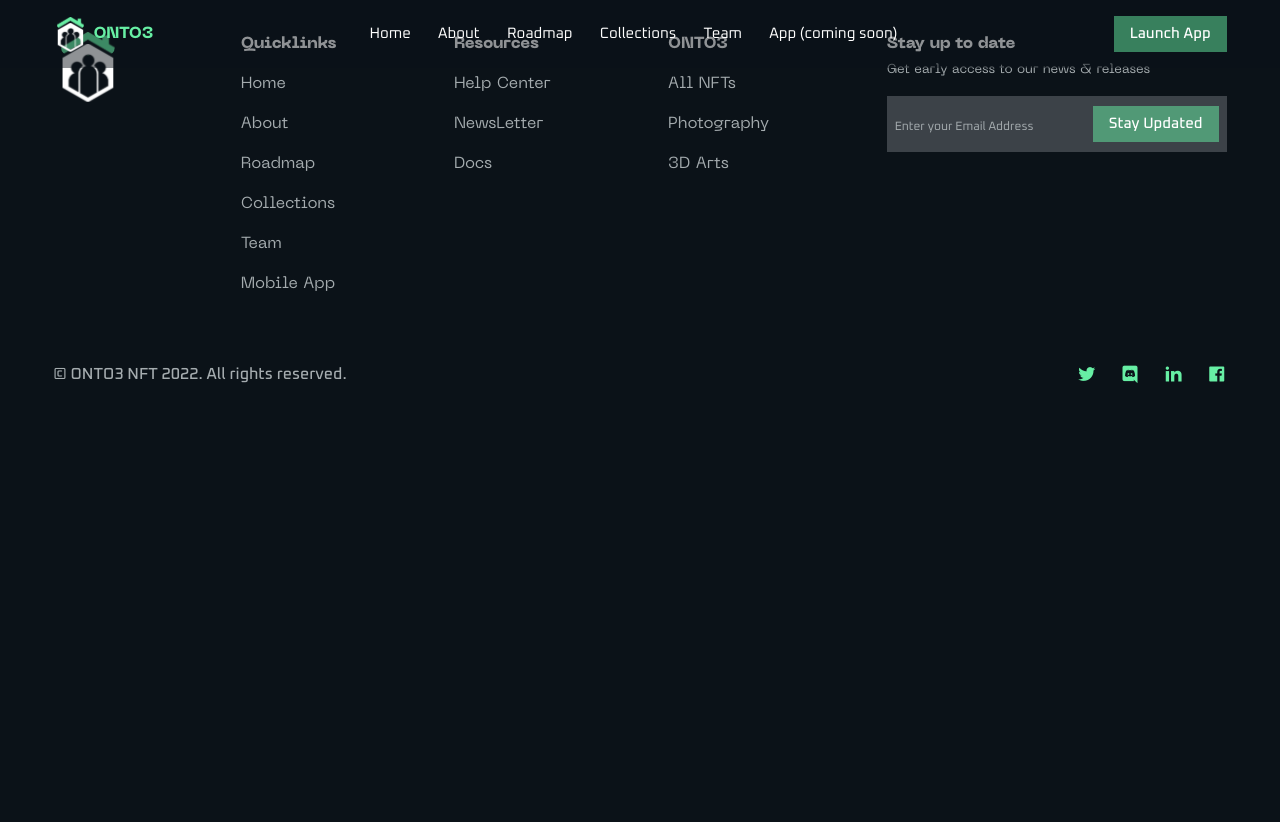
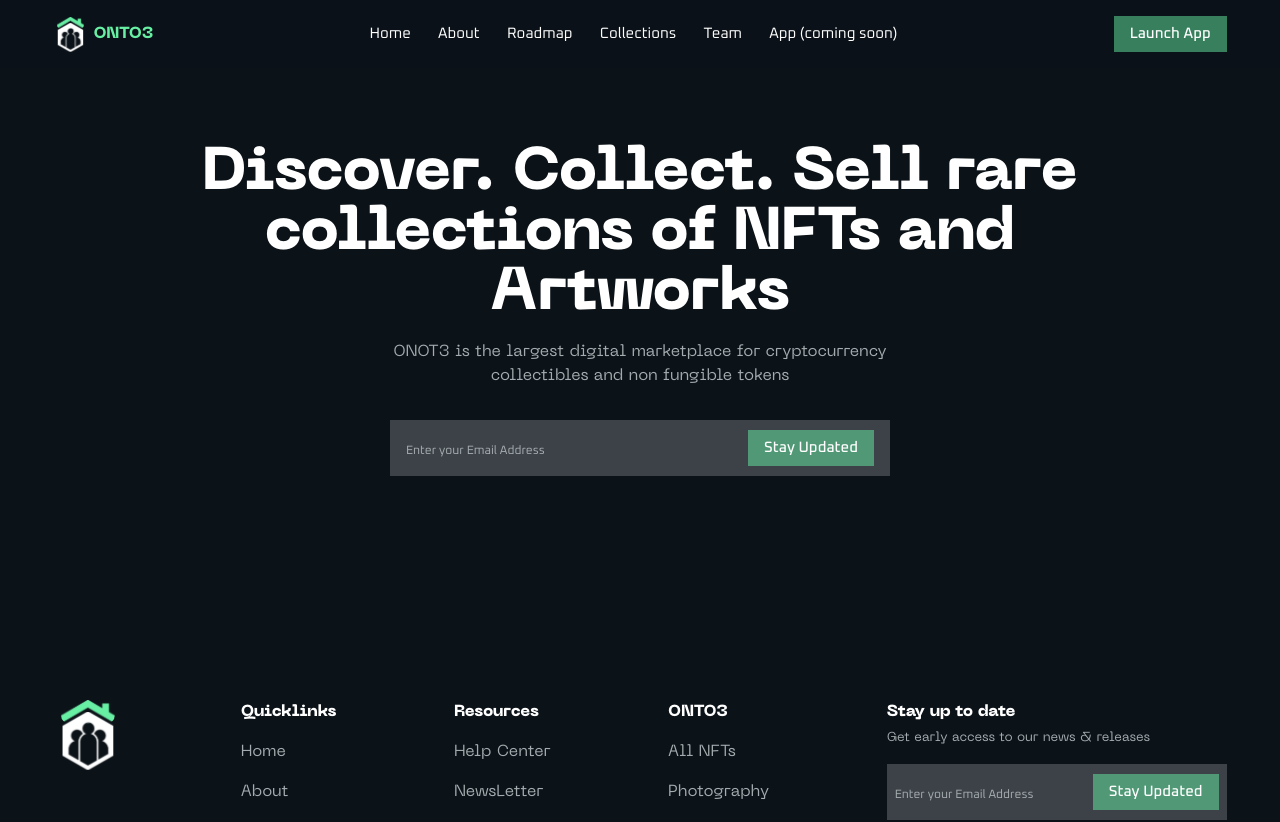
Before and after one commit to Theo-flux/onto3, a React (Vite) app: page / in a window 1280 px wide. Shown: the top 822 px of the page. Before the commit the page ends 800 px from the top, so only its background shows below. Built offline with nearby package versions, Linux system fonts and the light colour scheme.

Commit message:
home section

```diff
--- a/src/App.jsx
+++ b/src/App.jsx
@@ -1,5 +1,5 @@
 import { useState } from 'react'
-import { Footer, Navbar } from '../src/components';
+import { Footer, Home, Navbar } from '../src/components';
 import "./assets/css/onto3.css";
 
 function App() {
@@ -7,6 +7,7 @@ function App() {
   return (
     <div className="">
       <Navbar/>
+      <Home/>
       <Footer/>
     </div>
   )
--- /dev/null
+++ b/src/components/home/Home.jsx
@@ -0,0 +1,29 @@
+import React from "react";
+import { Section, SubTitle, Title, Button } from "../../shared";
+
+function Home() {
+  return (
+    <Section className={""}>
+      <div className="mx-auto w-11/12 max-w-7xl pt-36 pb-48 ">
+        <div className="">
+          <div className="w-full mx-auto max-w-[950px] mb-8">
+            <Title className="text-center">Discover. Collect. Sell rare collections of NFTs and Artworks</Title>
+            <SubTitle className={"w-full text-center mx-auto max-w-[500px]"}>
+              ONOT3 is the largest digital marketplace for cryptocurrency collectibles and non fungible tokens
+            </SubTitle>
+          </div>
+          <form className="flex justify-between w-full mx-auto max-w-[500px] items-center bg-[#a5acaf50] px-4 py-2">
+            <input
+                className="w-[60%] placeholder:text-gray placeholder:font-oxanium placeholder:text-xs md:text-base text-sm text-oxanium bg-transparent py-2 outline-0 text-gray"
+                placeholder="Enter your Email Address"
+            />
+
+            <Button className="bg-[#67EFA480] py-8">Stay Updated</Button>
+        </form>
+        </div>
+      </div>
+    </Section>
+  )
+}
+
+export default Home;
--- a/src/components/index.jsx
+++ b/src/components/index.jsx
@@ -1,2 +1,3 @@
 export { default as Navbar } from "./navbar/Navbar";
 export { default as Footer } from "./footer/Footer";
+export { default as Home } from "./home/Home";
--- a/src/shared/index.jsx
+++ b/src/shared/index.jsx
@@ -1,7 +1,7 @@
 export { Section } from "./containers/Section";
 export { Div, Nav } from "./containers/Div";
 export { default as Button } from "./Button";
-export { default as Title } from "./typo/Title";
+export { Title, SubTitle } from "./typo/Title";
 export {
     Card,
     CardTitle,
--- a/src/shared/typo/Title.jsx
+++ b/src/shared/typo/Title.jsx
@@ -4,11 +4,24 @@ import React, { Children } from "react";
 function Title({className, children}) {
   return (
     <h2
-      className={`text-platinum font-medium text-3xl mb-4 md:text-4xl md:mb-4 ${className}`}
+      className={`text-white font-neue font-bold text-xl mb-4 md:text-4xl lg:text-6xl md:mb-4 ${className}`}
     >
       {children}
     </h2>
   );
 }
 
-export default Title;
+function SubTitle({className, children}) {
+  return (
+    <h2
+      className={`text-gray font-neue text-xs md:text-base  ${className}`}
+    >
+      {children}
+    </h2>
+  );
+}
+
+export {
+  Title,
+  SubTitle
+};
```
